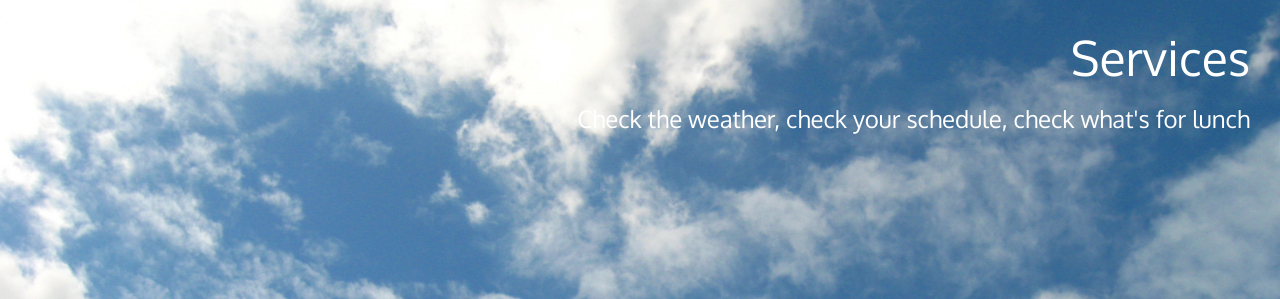
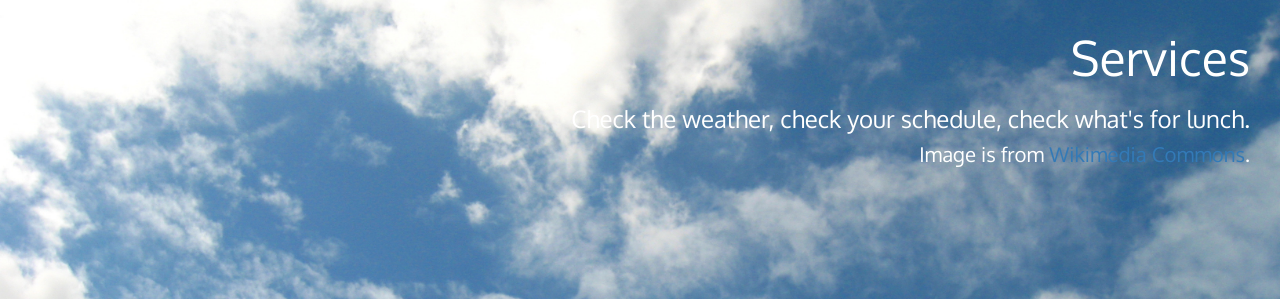
Before and after one commit to CoursesPlus/coursesplus.github.io, a Jekyll site: the page index.html, which Jekyll copies as it is, in a window 1280 px wide. Shown: the part 699-998 px from the top of the page. Built offline with Jekyll 4.4.1, drawn with Linux system fonts in a browser that asks for light colours.

Commit message:
Add source, closing #4

```diff
--- a/index.html
+++ b/index.html
@@ -45,7 +45,7 @@
 		</section>
 		<section class="feature f2">
 			<div class="feature-lead">Services</div>
-			<div class="feature-desc">Check the weather, check your schedule, check what's for lunch</div>
+			<div class="feature-desc">Check the weather, check your schedule, check what's for lunch.<br/><small>Image is from <a href="http://commons.wikimedia.org/wiki/File:Appearance_of_sky_for_weather_forecast,_Dhaka,_Bangladesh.JPG">Wikimedia Commons</a>.</small></div>
 		</section>
 		<section class="feature f3">
 			<div class="feature-lead">Add a background</div>
```
